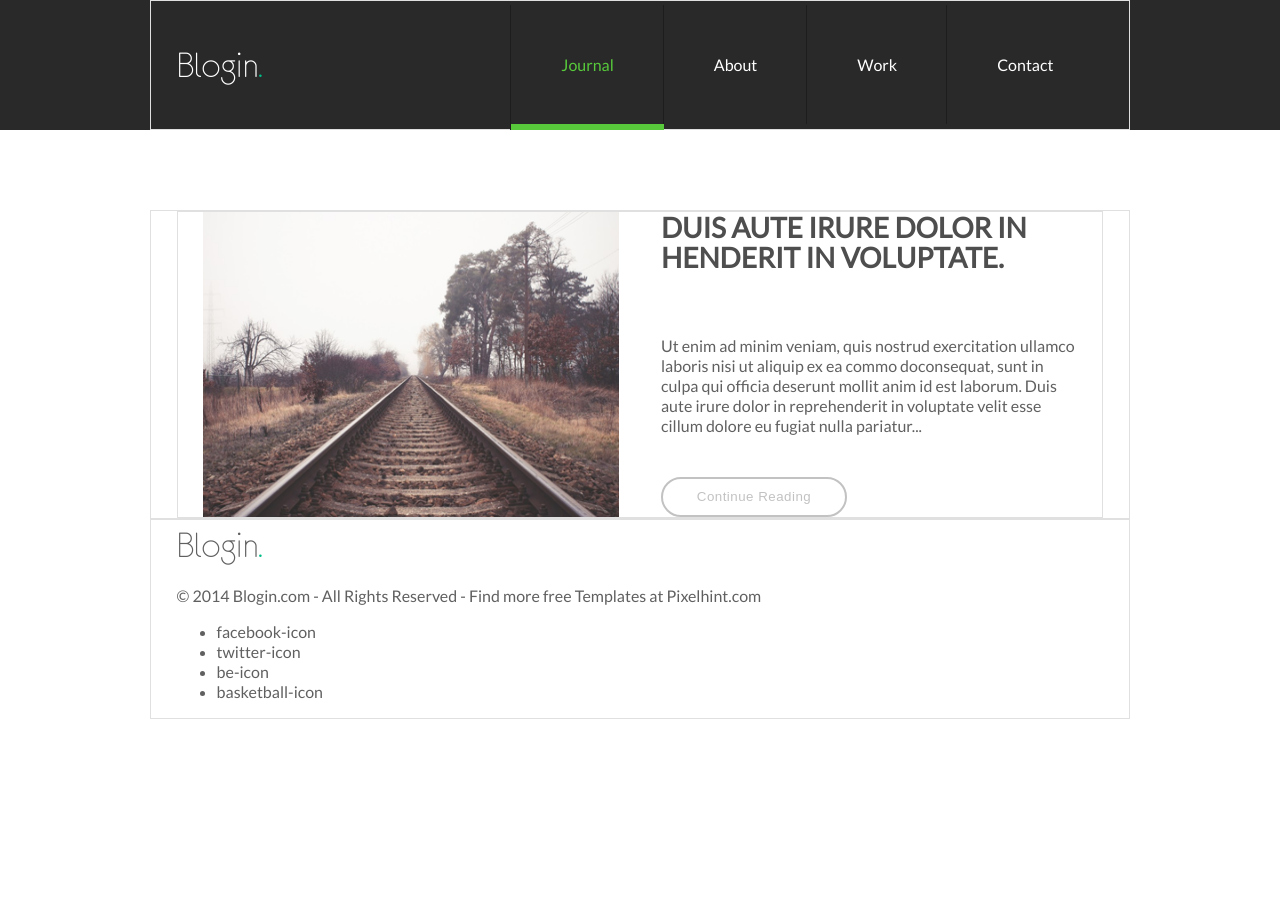
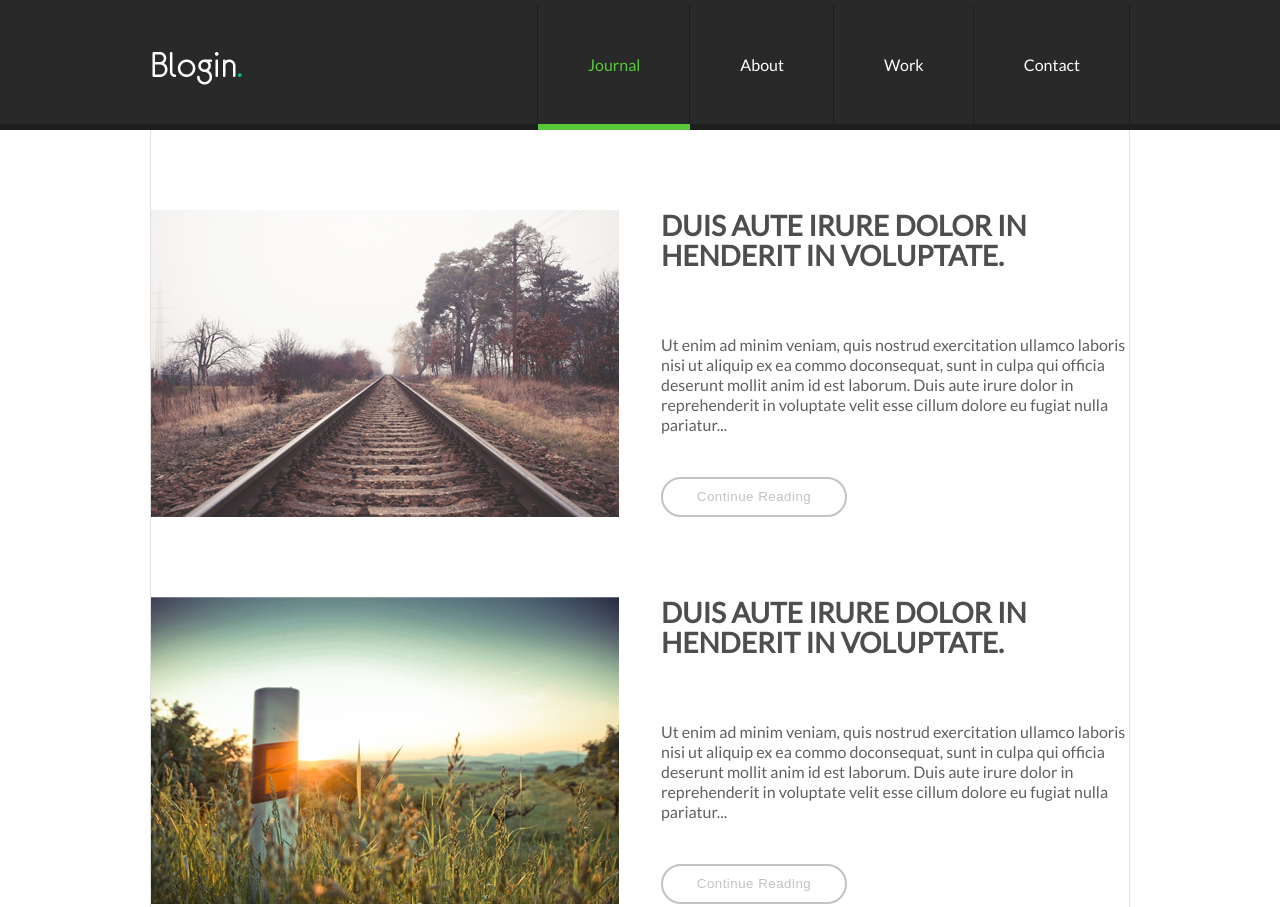
Before and after one commit to mrbamba/Design-To-Live-Page, a plain HTML site: page index.html in a window 1280 px wide. Shown: the top 907 px of the page. Before the commit the page ends 800 px from the top, so only its background shows below. Drawn offline with Linux system fonts and the light colour scheme.

Commit message:
almost finished

```diff
--- a/index.html
+++ b/index.html
@@ -5,13 +5,15 @@
     <meta charset="UTF-8">
     <meta name="viewport" content="width=device-width, initial-scale=1.0">
     <link rel="stylesheet" href="style/style.css">
+    <script src="https://kit.fontawesome.com/c63920a58d.js" crossorigin="anonymous"></script>
+
     <title>Design To Live Page</title>
 </head>
 
 <body>
     <header class="main-header">
-        <div class="main-header-content container flex space-between align-center ">
-            <div class="logo logo-header flex ">Blogin<span class="logo-dot">.</span>
+        <div class="main-header-content flex space-between align-center ">
+            <div class="logo logo-header flex "><a href="#">Blogin<span class="logo-dot">.</a></span>
             </div>
 
             <ul class="main-nav clean-list flex ">
@@ -23,9 +25,10 @@
         </div>
 
     </header>
-    <main class="container">
+    <div class="container">
+    <main>
 
-        <div class="card container flex flex-col flex-wrap">
+        <div class="card flex flex-col flex-wrap">
             <img class="card-image flex" src="img/Layer_2.png" alt="">
             <div class="card-data flex flex-col flex-wrap space-between">
                 <h2 class="card-title">Duis aute irure dolor in
@@ -37,53 +40,64 @@
                     Duis aute irure dolor in reprehenderit in voluptate velit esse cillum dolore eu fugiat nulla
                     pariatur...
                 </p>
-                <button class="card-read-more-btn">Continue Reading</button>
+                <button class="card-read-more-btn"><span id="regular">Continue Reading</span><span id="hover">Continue Reading &#8594;</span></button>
             </div>
         </div>
-<!--
-        <div class="card">
-            <img class="card-image" src="img/Layer_3.png" alt="">
+
+        <div class="card flex flex-col flex-wrap">
+            <img class="card-image flex" src="img/Layer_3.png" alt="">
+            <div class="card-data flex flex-col flex-wrap space-between">
                 <h2 class="card-title">Duis aute irure dolor in
                     henderit in voluptate.</h2>
-            <p class="card-text">Ut enim ad minim veniam, quis nostrud exercitation ullamco laboris nisi ut aliquip ex
+                <p class="card-text ">Ut enim ad minim veniam, quis nostrud exercitation ullamco laboris nisi ut aliquip
+                    ex
                     ea commo doconsequat, sunt in culpa qui officia deserunt mollit anim id est laborum.
 
-                Duis aute irure dolor in reprehenderit in voluptate velit esse cillum dolore eu fugiat nulla pariatur...
+                    Duis aute irure dolor in reprehenderit in voluptate velit esse cillum dolore eu fugiat nulla
+                    pariatur...
                 </p>
-            <button class="card-read-more-btn">Continue Reading</button>
+                <button class="card-read-more-btn"><span id="regular">Continue Reading</span><span id="hover">Continue Reading &#8594;</span></button>
+            </div>
         </div>
 
-        <div class="card">
-            <img class="card-image" src="img/Layer_4.png" alt="">
+        <div class="card flex flex-col flex-wrap">
+            <img class="card-image flex" src="img/Layer_4.png" alt="">
+            <div class="card-data flex flex-col flex-wrap space-between">
                 <h2 class="card-title">Duis aute irure dolor in
                     henderit in voluptate.</h2>
-            <p class="card-text">Ut enim ad minim veniam, quis nostrud exercitation ullamco laboris nisi ut aliquip ex
+                <p class="card-text ">Ut enim ad minim veniam, quis nostrud exercitation ullamco laboris nisi ut aliquip
+                    ex
                     ea commo doconsequat, sunt in culpa qui officia deserunt mollit anim id est laborum.
 
-                Duis aute irure dolor in reprehenderit in voluptate velit esse cillum dolore eu fugiat nulla pariatur...
+                    Duis aute irure dolor in reprehenderit in voluptate velit esse cillum dolore eu fugiat nulla
+                    pariatur...
                 </p>
-            <button class="card-read-more-btn">Continue Reading</button>
+                <button class="card-read-more-btn"><span id="regular">Continue Reading</span><span id="hover">Continue Reading &#8594;</span></button>
+
             </div>
-        <div class="cards-pagination">
-            <div class="cards-pagination-previous"> &#8592; Previous</div>
-            <div class="cards-pagination-next">Next &#8594;</div>
-        </div> -->
+        </div>
+
+        <div class="cards-pagination flex flex-row space-between align-center">
+            <div class="cards-pagination-previous"><a href="#">&#8592; Previous</a></div>
+            <div class="cards-pagination-next"><a href="#"> Next &#8594;</a></div>
+        </div>
 
     </main>
+</div>
     <footer class="footer">
-        <div class="footer-content container">
-            <div class="logo logo-footer">Blogin<span class="logo-dot">.</span></div>
+        <div class="footer-content flex flex-col align-center">
+            <div class="logo logo-footer"><a href="#">Blogin<span class="logo-dot">.</a></span></div>
 
             <p class="footer-copyright">© 2014 Blogin.com - All Rights Reserved - Find more free Templates at
                 Pixelhint.com
             </p>
 
-            <div class="footer-social-links">
-                <ul>
-                    <li><a href="#">facebook-icon</a></li>
-                    <li><a href="#">twitter-icon</a></li>
-                    <li><a href="#">be-icon</a></li>
-                    <li><a href="#">basketball-icon</a></li>
+            <div class="footer-social-links flex flex-col ">
+                <ul class="clean-list flex flex-row ">
+                    <li><a href="#" class="facebook"><i class="fab fa-facebook-f"></i></a></li>
+                    <li><a href="#" class="twitter"><i class="fab fa-twitter"></i></a></li>
+                    <li><a href="#" class="behance"><i class="fab fa-behance"></i></a></li>
+                    <li><a href="#" class="dribbble"><i class="fab fa-dribbble"></i></a></li>
                 </ul>
             </div>
         </div>
--- a/style/style.css
+++ b/style/style.css
@@ -9,7 +9,7 @@
 
 @font-face {
     font-family: eurofurence;
-    src: url(/fonts/eurofurence/eurof35.ttf);
+    src: url(/fonts/eurofurence/eurof55.ttf);
 }
 
 /* BASE */
@@ -21,7 +21,7 @@ html {
 }
 
 body {
-    margin: 0;
+    margin: 0 auto;
     font-size: 1;
 }
 
@@ -45,17 +45,20 @@ img {
 .main-header {
     height: 130px;
     background-color: #292929;
-    margin-bottom: 80px;
+    box-shadow: inset 0 -6px 0 #1e1e1e;
 }
 
 .main-header-content {
     height: 130px;
+    max-width: 980px;
+    margin: 0 auto;
 }
 
 .logo {
     font-family: eurofurence;
     font-size: 2.5rem;
     letter-spacing: 0.8;
+    font-weight: 400;
 }
 
 .logo-header {
@@ -72,7 +75,14 @@ img {
     color: #fff;
     padding: 50px;
     box-shadow: -1px 0 0 #1d1d1d;
-    background-color: #292929;
+    cursor: pointer;
+    /* border: 0 1px 0 1px #1d1d1d;
+    border-left: 1px 0 0 #1d1d1d; */
+    /* background-color: #292929; */
+}
+
+.main-nav a:last-of-type {
+    box-shadow: -1px 0 0 #1d1d1d, inset -1px 0 0 #1d1d1d;
 }
 
 .main-nav .current-page {
@@ -82,22 +92,24 @@ img {
 
 /* MAIN */
 
-.card{
-    flex-wrap: wrap;
-    margin-bottom: 80px;
-    height: 307px;
+.card:first-child {
+    padding-top: 80px;
+    height: 24.1875rem;
 }
 
-.card-image{
-    /* max-width:45%; */
+.card {
+    margin-bottom: 80px;
+    height: 19.1875rem;
+    flex-grow: 2;
+}
+
+.card-image {
     padding-right: 21px;
-    max-width: 50% ;
+    max-width: 50%;
     flex-grow: 1;
 }
-/* .card-image > img{
-} */
 
-.card-data{
+.card-data {
     width: 50%;
     font-weight: 400;
     padding-left: 21px;
@@ -105,7 +117,7 @@ img {
     flex-grow: 1;
 }
 
-.card-title{
+.card-title {
     font-size: 1.75rem;
     text-transform: uppercase;
     color: #4f4e4e;
@@ -113,12 +125,13 @@ img {
     line-height: 1.875rem;
 }
 
-.card-text{
+.card-text {
     line-height: 1.25rem;
     color: #606060;
     margin: 0;
 }
-.card-read-more-btn{
+
+.card-read-more-btn {
     width: 186px;
     height: 40px;
     border-radius: 50px;
@@ -127,7 +140,98 @@ img {
     color: #c2c2c2;
     letter-spacing: 0.48px;
     padding: 0rem;
+    cursor: pointer;
 }
+
+.card-read-more-btn:hover {
+    color: #58c93a;
+    border: 2px solid #58c93a;
+}
+
+.card-read-more-btn span#regular {
+    display: inline;
+}
+
+.card-read-more-btn:hover span#regular {
+    display: none;
+}
+
+.card-read-more-btn span#hover {
+    display: none;
+}
+
+.card-read-more-btn:hover span#hover {
+    display: inline;
+}
+
+.cards-pagination {
+    height: 74px;
+    max-width: 980px;
+    border-top: 1px solid #e1e0e0;
+    color: #818181;
+    font-size: 1.125rem;
+    font-weight: 700;
+    text-transform: uppercase;
+}
+
+.cards-pagination-previous {
+    padding-left: 30px;
+}
+
+.cards-pagination-next {
+    padding-right: 30px;
+}
+
+/* FOOTER */
+
+.footer {
+    height: 315px;
+    box-shadow: inset 0 1px 0 #e1e0e0;
+    background-color: #f8f8f8;
+}
+
+.logo-footer {
+    padding: 80px 0px 30px 0px;
+}
+
+.footer-copyright {
+    letter-spacing: 0.39px;
+    color: #a6a6a6;
+    padding-bottom: 36px;
+    font-size: 0.8125rem;
+}
+
+.footer-social-links a {
+    padding: 10px;
+    /* height: 40px; */
+    margin-right: 20px;
+    height: 40px;
+    width: 40px;
+    background-color: #e5e5e5;
+    display: block;
+    text-align: center;
+    color: #fff;
+}
+
+
+
+
+.footer-social-links .facebook:hover{
+    background-color: #4267B2;
+}
+
+.footer-social-links .twitter:hover{
+    background-color: #1DA1F2;
+}
+
+.footer-social-links .behance:hover{
+    background-color: #053eff;
+}
+
+.footer-social-links .dribbble:hover{
+    background-color: #e94c88;
+}
+
 /* HELPERS */
 
 /* layout */
@@ -135,9 +239,10 @@ img {
 .container {
     max-width: 980px;
     margin: 0 auto;
-    padding-left: 1.6rem;
-    padding-right: 1.6rem;
-    border: 1px solid #e1e0e0;
+    /* margin-left: 1.6rem;
+    margin-right: 1.6rem; */
+    border-right: 1px solid #e1e0e0;
+    border-left: 1px solid #e1e0e0;
 }
 
 /* flex */
@@ -145,15 +250,16 @@ img {
 .flex {
     display: flex;
 }
-.flex.flex-col{
+
+.flex.flex-col {
     flex-direction: column;
 }
 
-.flex.flex-row{
+.flex.flex-row {
     flex-direction: row;
 }
 
-.flex.wrap {
+.flex.flex-wrap {
     flex-wrap: wrap;
 }
 
```
Lines whose indentation alone changed are shown as unchanged.
